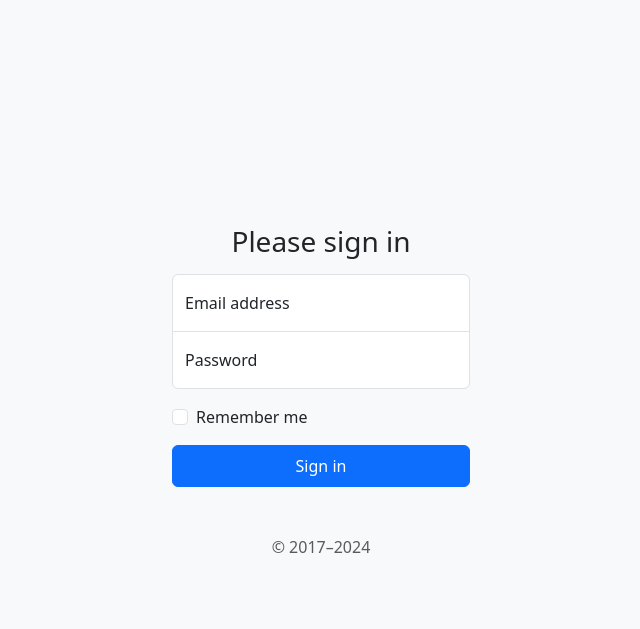
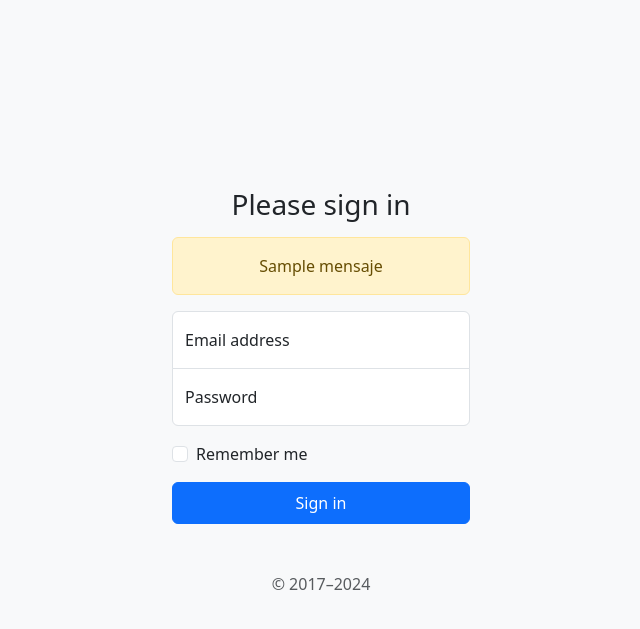
Before and after one commit to SuKuShaing/Login-y-validaci-n-de-datos-en-Flask, a Flask app: template templates/index.html in a window 1280 px wide. Shown: the top 629 px of the page, without its empty margins (319-959 px from the left). Run offline with Flask 3, Linux system fonts and the light colour scheme; the template is opened without the code that fills it: most values are stand-ins (such as "Sample title", 1, 10 or a date in 2020); parts of the project's set-up code (start-up, migrations or seed data) failed here and were passed over; some libraries are stand-ins or nearby versions.

Commit message:
Se añaden mensajes de alertas

```diff
--- a/app.py
+++ b/app.py
@@ -45,8 +45,7 @@ def login():
 
             return render_template("admin.html")
         else:
-            return render_template('index.html')
-
+            return render_template('index.html', mensaje="Usuario Inconrrecto")
 
     return render_template('admin.html')
 
--- a/templates/index.html
+++ b/templates/index.html
@@ -44,6 +44,12 @@
                 <!-- action="acceso-login" define la URL a la que se enviarán los datos del formulario cuando se haga clic en el botón de envío -->
 				<h1 class="h3 mb-3 fw-normal">Please sign in</h1>
 
+				{% if mensaje %}
+					<div class="alert alert-warning" role="alert">
+						{{ mensaje }}
+					</div>
+				{% endif %}
+
 				<div class="form-floating">
 					<input
 						type="email"
```
